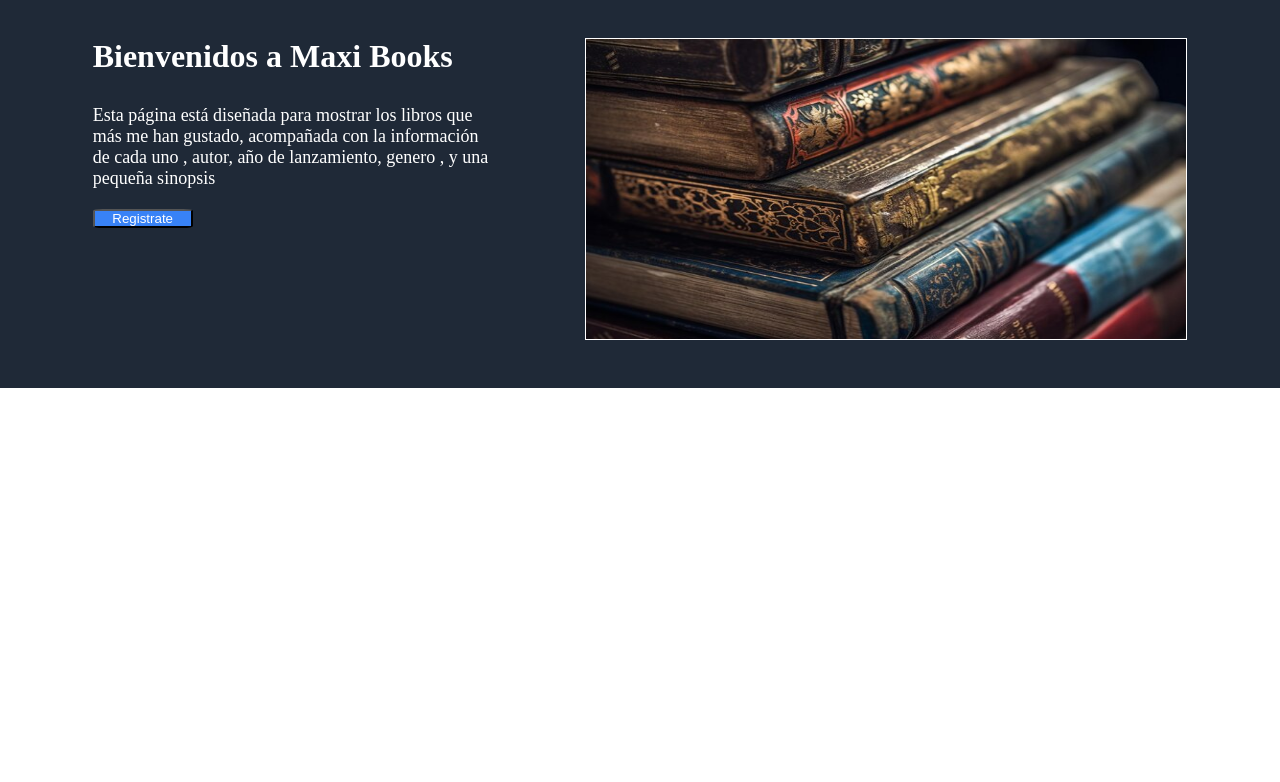
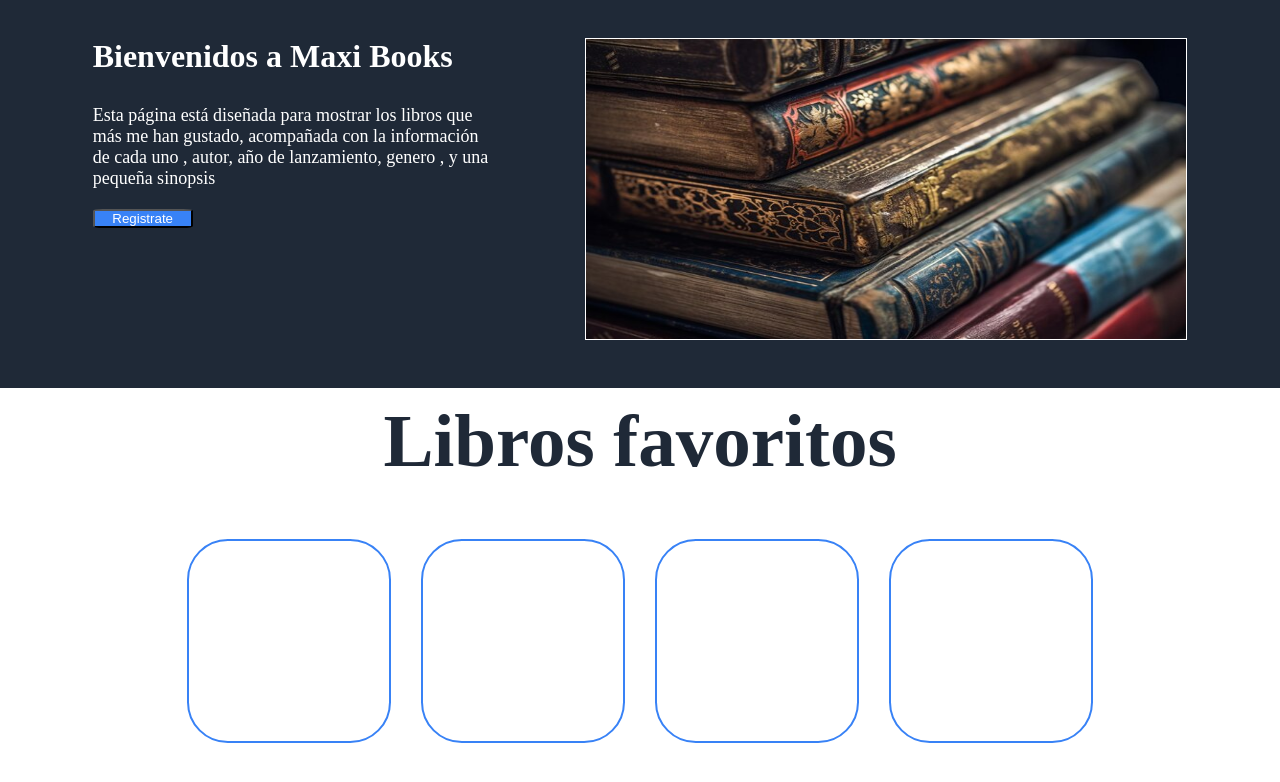
Before and after one commit to Max1ta/Landing-Page-Odin-Project, a plain HTML site: page index.html in a window 1280 px wide. Shown: the part 112-894 px from the top of the page. Before the commit the page ends 800 px from the top, so only its background shows below. Drawn offline with Linux system fonts and the light colour scheme.

Commit message:
Se agrego estructura del contenido

```diff
--- a/index.html
+++ b/index.html
@@ -33,6 +33,16 @@
                 <img src="./images/libros.jpg" alt="">
             </div>
         </div>
+        <!--Contenido de la página-->
+        <div class="tit"><h2>Libros favoritos</h2></div>
+
+
+        <div class="contenedor3">
+            <div class="libro1 cont"></div>
+            <div class="libro2 cont"></div>
+            <div class="libro3 cont"></div>
+            <div class="libro4 cont"></div>
+        </div>
 
 
 
--- a/style.css
+++ b/style.css
@@ -93,3 +93,27 @@
 .boton:hover{
     cursor:pointer;
 }
+
+.contenedor3{
+    display:flex;
+    height: 800px;
+    justify-content: center;
+    padding:40px;
+}
+
+.tit{
+    display: flex;
+    justify-content: center;
+    margin-top: 10px;
+    font-size: 50px;
+    color:#1f2937;
+}
+
+.cont{
+    width:200px;
+    height:200px;
+    border: 2px solid #3882f6;
+    margin:15px;
+    border-radius: 20%;
+
+}
```
